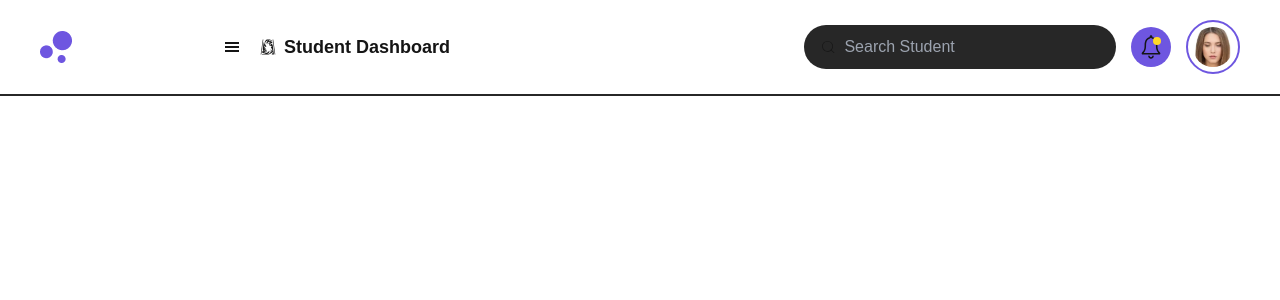
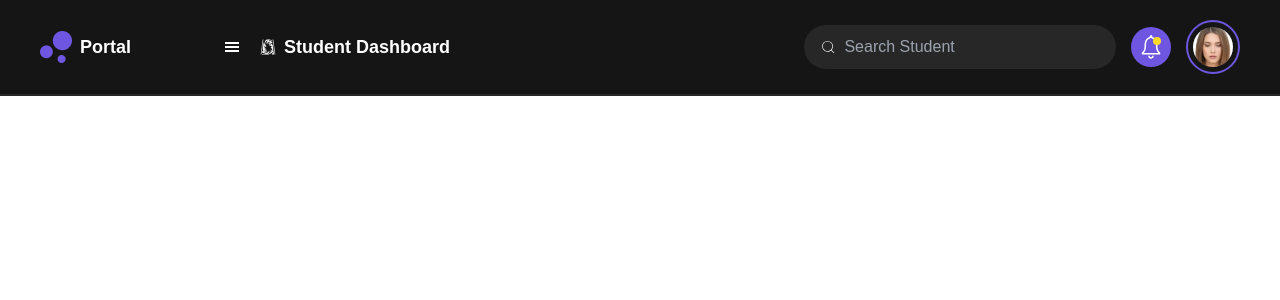
Before and after one commit to faisalhatila/react-assesment, a React (Create React App) app: page / in a window 1280 px wide. Shown: the top 300 px of the page. Built offline with nearby package versions, Linux system fonts and the light colour scheme.

Commit message:
sidebar done

```diff
--- a/src/components/Header.jsx
+++ b/src/components/Header.jsx
@@ -1,4 +1,4 @@
-import React from 'react';
+import React, { useEffect, useRef, useState } from 'react';
 import { GiHamburgerMenu, GiMagicPortal } from 'react-icons/gi';
 import { CiSearch } from 'react-icons/ci';
 import { IoIosNotificationsOutline } from 'react-icons/io';
@@ -9,14 +9,53 @@ import ThemedText from './ui-elements/ThemedText';
 import ThemedIcon from './ui-elements/ThemedIcon';
 
 const Header = () => {
+  const [isDropdownOpen, setDropdownOpen] = useState(false);
+  const [isHamburgerToggled, setHamburgerToggled] = useState(false);
+
+  const dropdownRef = useRef(null);
+
+  const handleAvatarClick = () => {
+    setDropdownOpen((ps) => !ps);
+  };
+
+  const handleHamburgerClick = () => {
+    setHamburgerToggled((prev) => !prev);
+  };
+
+  useEffect(() => {
+    const handleClickOutside = (event) => {
+      if (dropdownRef.current && !dropdownRef.current.contains(event.target)) {
+        setDropdownOpen(false);
+      }
+    };
+    document.addEventListener('mousedown', handleClickOutside);
+    return () => {
+      document.removeEventListener('mousedown', handleClickOutside);
+    };
+  }, []);
+
   return (
-    <header className="dark:bg-darkprimary bg-lightPrimary border-b-[2px] border-b-border text-white p-[20px] md:px-[40px] md:py-[20px] flex items-center fixed w-[100%]">
-      <div className="w-[200px] flex items-center justify-between ">
+    <header className="bg-darkprimary border-b-[2px] border-b-border text-white p-[20px] md:px-[40px] md:py-[20px] flex items-center fixed w-[100%]">
+      <div
+        className={`transition-all duration-300 ease-in-out ${
+          isHamburgerToggled ? 'w-[80px]' : 'w-[200px]'
+        } flex items-center justify-between `}
+      >
         <div className="flex items-center">
           <img src={Logo} alt="Logo" />
-          <p className="text-[23px] ml-2 font-urbanist font-bold">Portal</p>
+          <ThemedText
+            className={`font-urbanist font-bold text-[18px] ml-2 transition-all duration-300 ease-in-out ${
+              isHamburgerToggled
+                ? 'opacity-0 scale-95 hidden'
+                : 'opacity-100 scale-100'
+            }`}
+          >
+            Portal
+          </ThemedText>
         </div>
-        <ThemedIcon Icon={GiHamburgerMenu} />
+        <div className="cursor-pointer" onClick={handleHamburgerClick}>
+          <ThemedIcon Icon={GiHamburgerMenu} className />
+        </div>
       </div>
       <div className="flex-1 flex items-center justify-between pl-[20px]">
         <div className="flex items-center">
@@ -37,8 +76,31 @@ const Header = () => {
             <span className="bg-pending w-[8px] h-[8px] absolute top-[10px] right-[10px] rounded-[50%]" />
             <ThemedIcon Icon={IoIosNotificationsOutline} size={30} />
           </div>
-          <div className="border-[2px] border-secondary border-solid p-[5px] rounded-[50%]">
+          <div
+            className="border-[2px] border-secondary border-solid p-[5px] rounded-[50%] cursor-pointer"
+            ref={dropdownRef}
+            onClick={handleAvatarClick}
+          >
             <img src={UserAvatar} />
+          </div>
+          <div
+            className={`absolute overflow-hidden top-[70px] right-[10px] mt-2 w-48 bg-white dark:bg-darkprimary border border-border rounded-lg shadow-lg transition-all duration-300 ease-in-out ${
+              isDropdownOpen
+                ? 'opacity-100 transform scale-100'
+                : 'opacity-0 transform scale-95 pointer-events-none'
+            }`}
+          >
+            <ul>
+              <li className="px-4 py-2 bg-darkprimary text-white hover:bg-white hover:text-darkprimary cursor-pointer">
+                Profile
+              </li>
+              <li className="px-4 py-2 bg-darkprimary text-white hover:bg-white hover:text-darkprimary cursor-pointer">
+                Settings
+              </li>
+              <li className="px-4 py-2 bg-darkprimary text-white hover:bg-white hover:text-darkprimary cursor-pointer">
+                Logout
+              </li>
+            </ul>
           </div>
         </div>
       </div>
--- a/src/components/ui-elements/ThemedIcon.jsx
+++ b/src/components/ui-elements/ThemedIcon.jsx
@@ -1,7 +1,7 @@
 import React from 'react';
 
 const ThemedIcon = ({ Icon, size }) => {
-  return <Icon className={`dark:text-white text-darkprimary`} size={size} />;
+  return <Icon className={`text-white`} size={size} />;
 };
 
 export default ThemedIcon;
--- a/src/components/ui-elements/ThemedText.jsx
+++ b/src/components/ui-elements/ThemedText.jsx
@@ -1,11 +1,7 @@
 import React from 'react';
 
 const ThemedText = ({ children, className }) => {
-  return (
-    <p className={`dark:text-white text-darkprimary ${className}`}>
-      {children}
-    </p>
-  );
+  return <p className={`text-whit ${className}`}>{children}</p>;
 };
 
 export default ThemedText;
```
